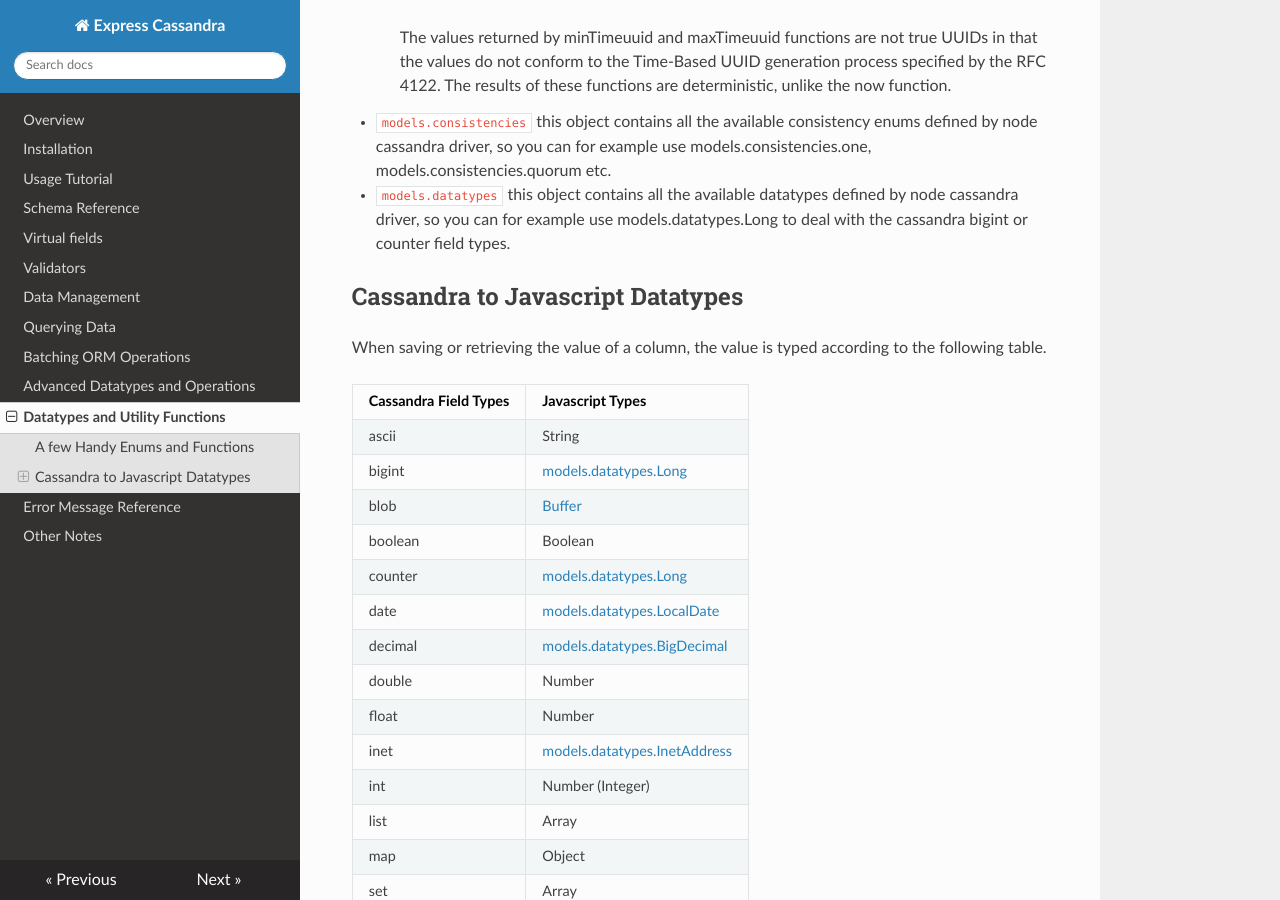
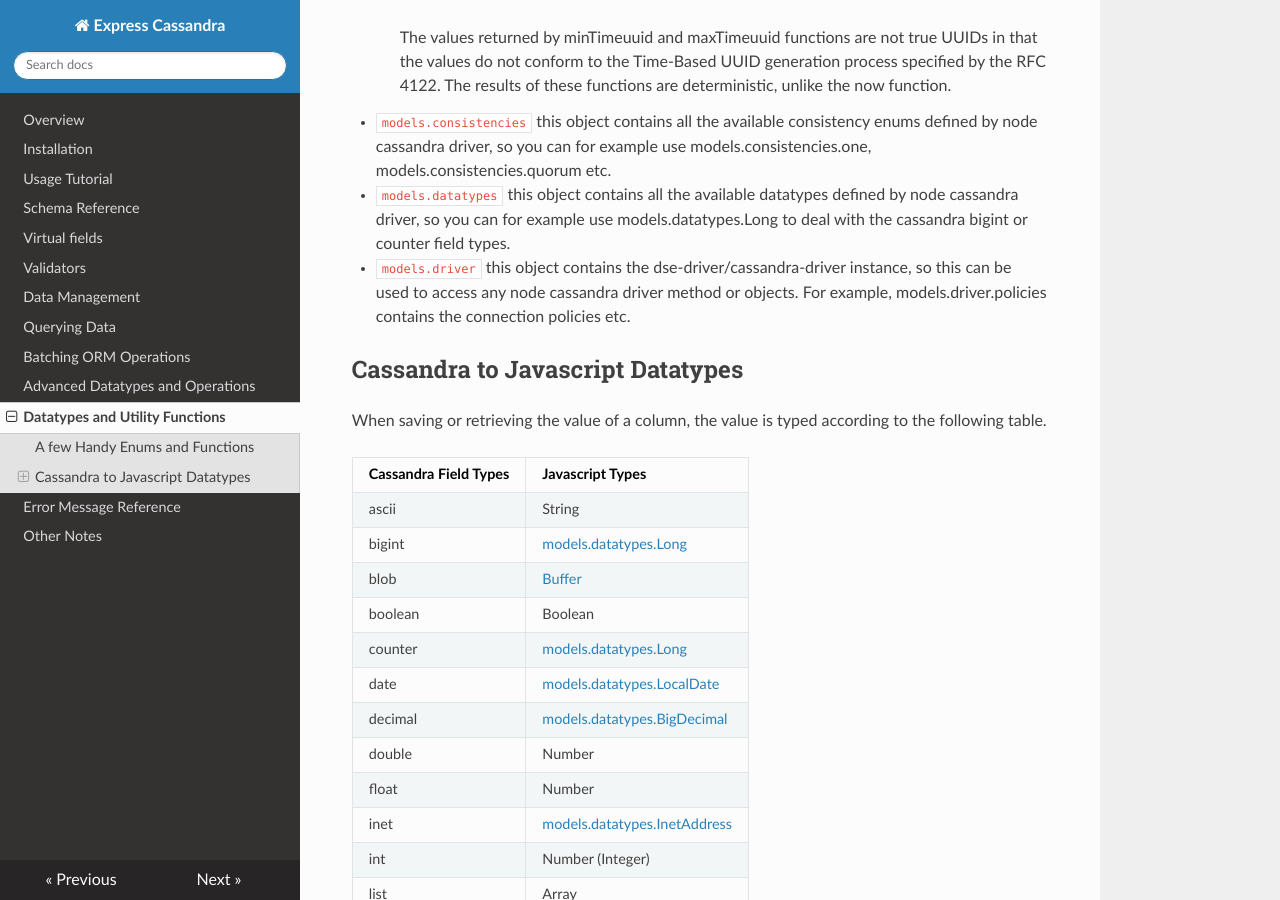
Before and after one commit to masumsoft/express-cassandra, an MkDocs documentation site: the page built from docs/datatypes.md, in a window 1280 px wide and 900 px high, scrolled down 764 px. Built offline with MkDocs 1.6.1, drawn with Linux system fonts in a browser that asks for light colours; nearby versions of some CDN libraries; old or Windows-style settings are respelled for this version of MkDocs.

Commit message:
updating doc to clarify using connection policies

```diff
--- a/docs/datatypes.md
+++ b/docs/datatypes.md
@@ -24,6 +24,8 @@ Express cassandra exposes some node driver methods for convenience. To generate
 *   `models.datatypes`
     this object contains all the available datatypes defined by node cassandra driver, so you can for example use
     models.datatypes.Long to deal with the cassandra bigint or counter field types.
+*   `models.driver`
+    this object contains the dse-driver/cassandra-driver instance, so this can be used to access any node cassandra driver method or objects. For example, models.driver.policies contains the connection policies etc.
 
 
 ## Cassandra to Javascript Datatypes
```
